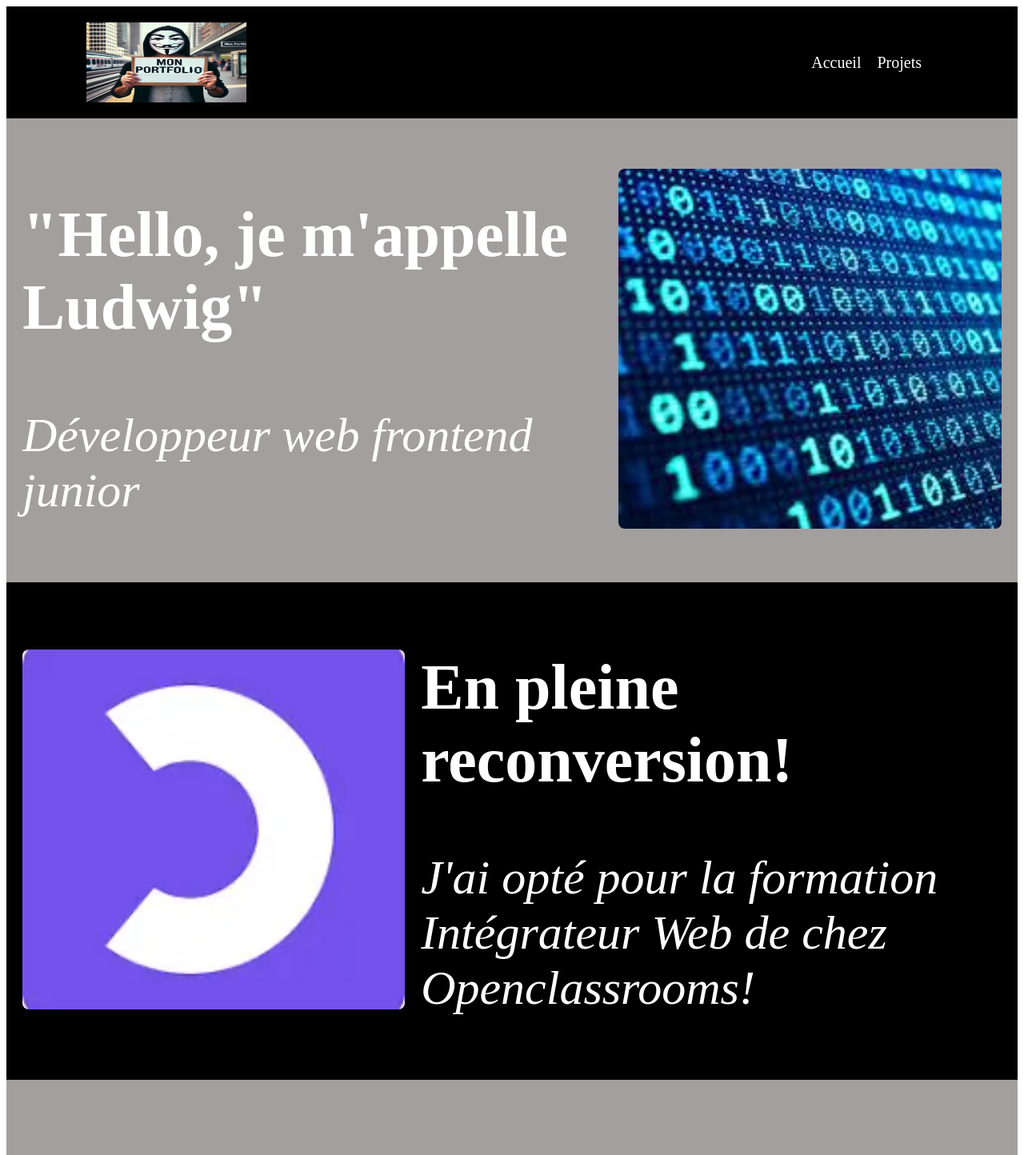
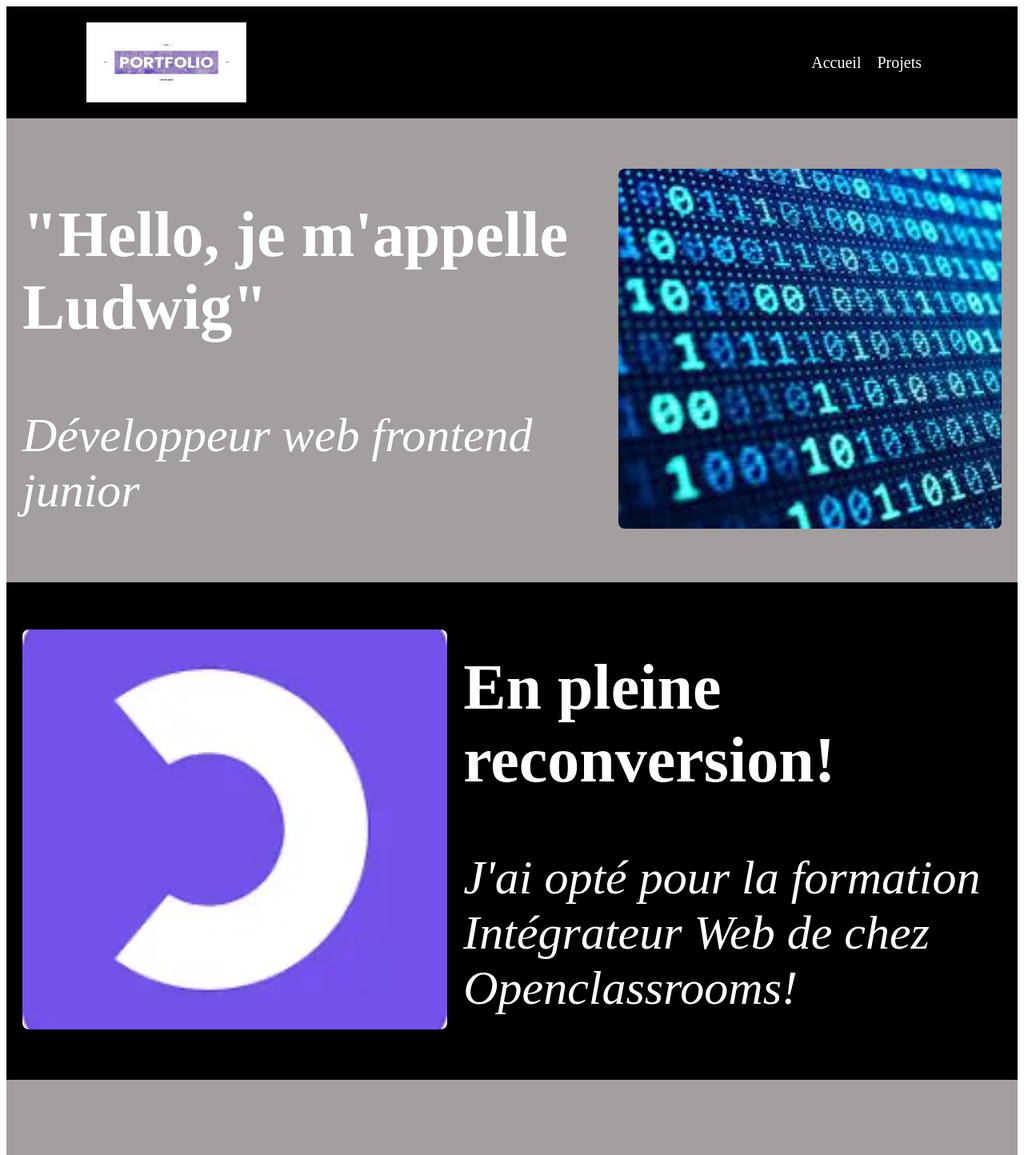
Before and after one commit to LittleDevJr/Portfolio, a React (Vite) app: page / in a window 1280 px wide. Shown: the top 1444 px of the page at 80% size. Built offline with nearby package versions, Linux system fonts and the light colour scheme.

Commit message:
nouvelle image et rectif css

```diff
--- a/src/style/home.scss
+++ b/src/style/home.scss
@@ -44,7 +44,7 @@
 
   .aside-img2 img {
     max-width: 100%;
-    height: 450px;
+    height: 500px;
     border-radius: 8px;
   }
 
--- a/src/style/projetDescription.scss
+++ b/src/style/projetDescription.scss
@@ -123,6 +123,7 @@
         .tag-bubble{
             margin-right : 5px;
             font-size : 10px;
+            margin-bottom: 10px;
         }
 
         .host-ratings{
```
Also changed, not shown: src/assets/homePicture/photoPortfolio.jpeg.
